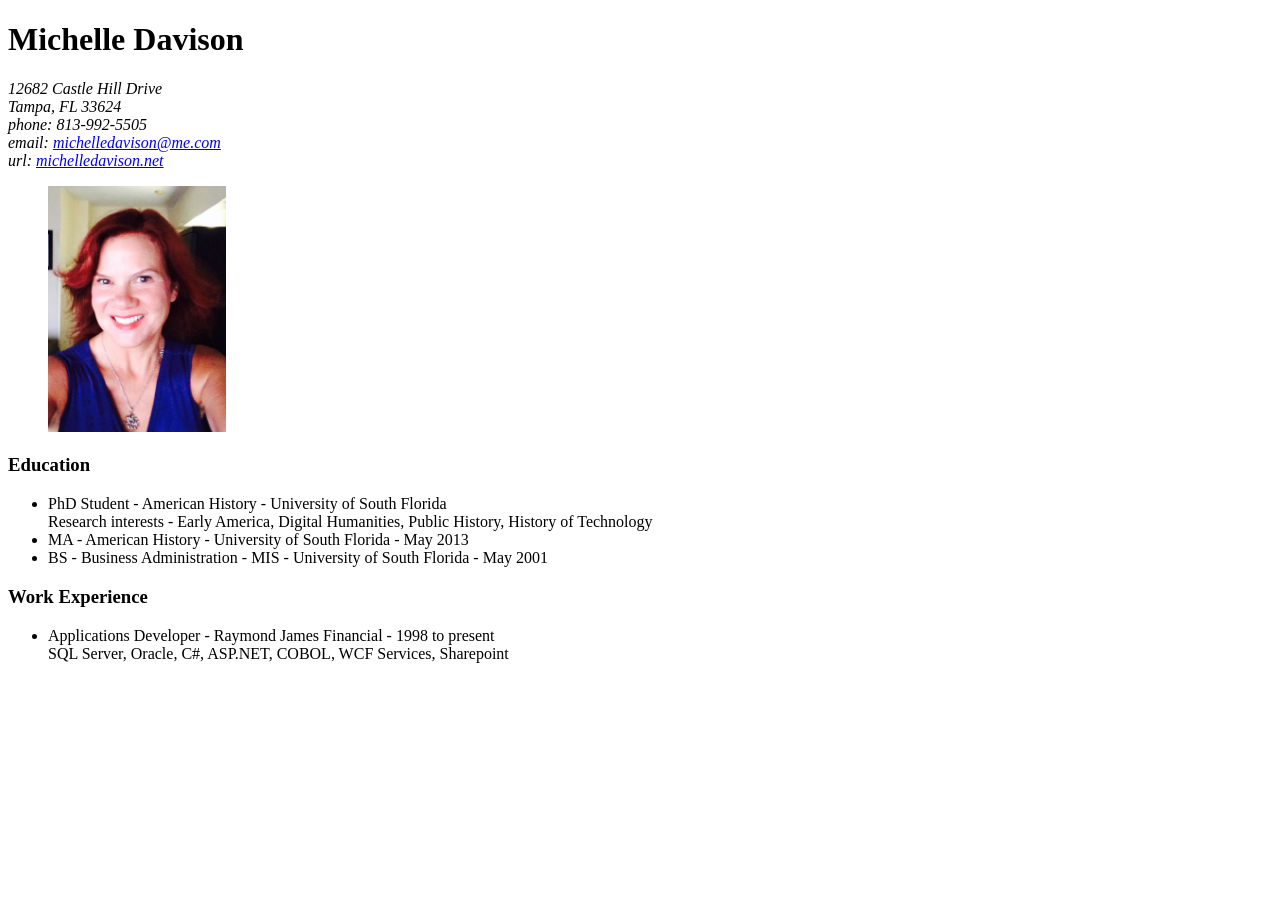
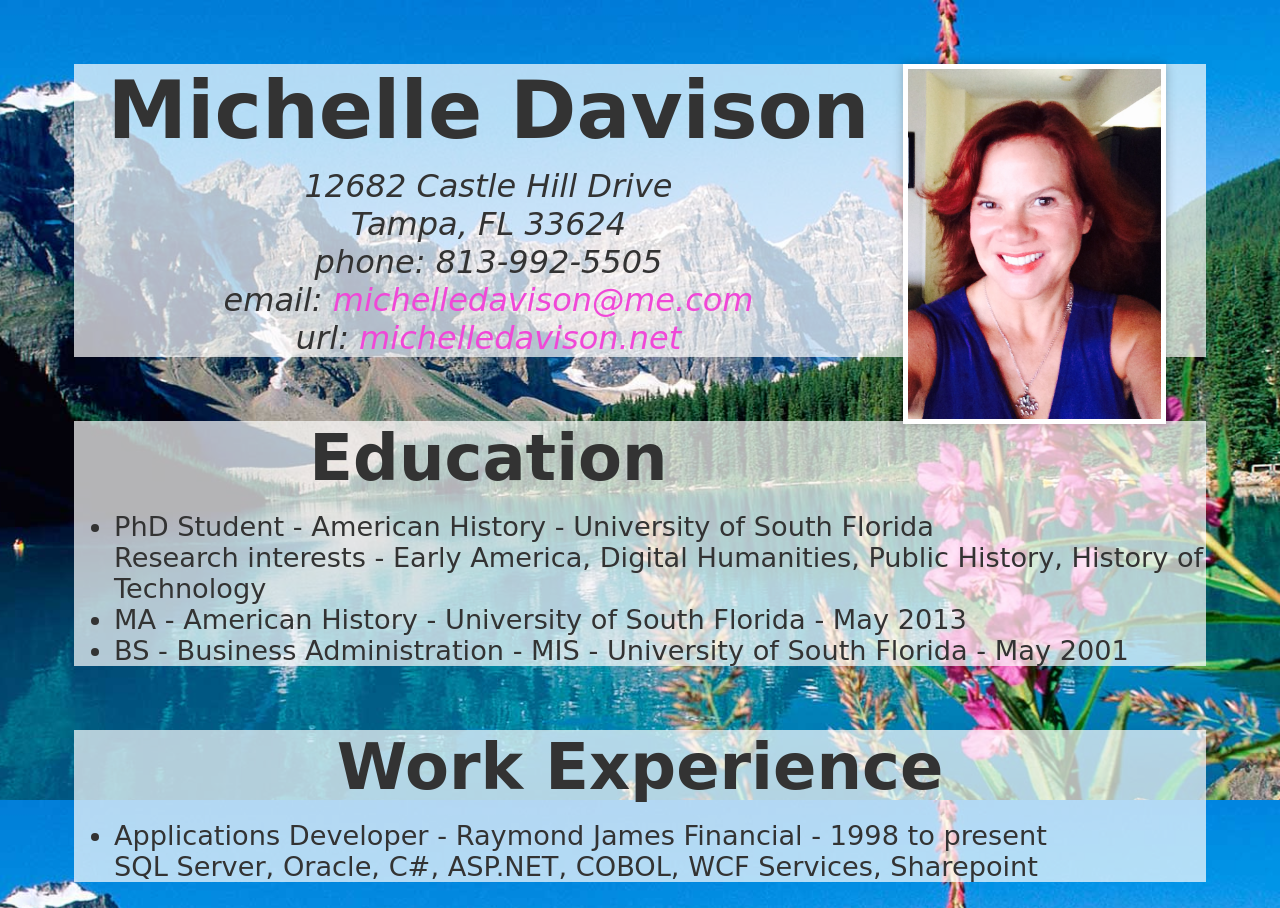
Before and after one commit to MichelleDavison/WebPageHILT, a plain HTML site: page index.html in a window 1280 px wide. Before the commit the page ends 800 px from the top, so only its background shows below. Drawn offline with Linux system fonts and the light colour scheme; a web font is replaced by a local one.

Commit message:
CSS and pictures

```diff
--- a/index.html
+++ b/index.html
@@ -3,12 +3,21 @@
   <head>
     <meta charset=utf-8>
     <title>Michelle Davison CV</title>
-    <link rel="stylesheet" type="text/css" href="../css/style.css">
+    <link href='http://fonts.googleapis.com/css?family=Monsieur+La+Doulaise&subset=latin,latin-ext' rel='stylesheet' type='text/css'>
+    <link href='http://fonts.googleapis.com/css?family=Meie+Script&subset=latin,latin-ext' rel='stylesheet' type='text/css'>
+    <link rel="stylesheet" type="text/css" href="style.css">
   </head>
 
   <body>
     <header>
+     	<section>
+			<figure>
+				<img src="MichelleDavison.JPG" alt="Michelle Davison">
+			</figure>
+    	</section>
+
       <h1>Michelle Davison</h1>
+
       <address>
       	 12682 Castle Hill Drive<br>
       	 Tampa, FL 33624<br>
@@ -20,10 +29,6 @@
 
 
     <main>
-    	<section>
-		<figure>
-			<img src="MichelleDavison.JPG" alt="Michelle Davison" width="15%" height="15%">
-    	</section>
         <section>
           <h3>Education</h3>
           <ul>
--- /dev/null
+++ b/style.css
@@ -0,0 +1,94 @@
+* {
+
+	box-sizing: border-box;
+	-moz-box-sizing: border-box;
+	-webkit-box-sizing: border-box;
+}
+
+html {
+	background-color: #eeeeee;
+	background-image: url('rockies.jpg');
+	background-attachment: fixed;
+	background-repeat: no-repeat;
+	background-size: cover;
+}
+
+body {
+	font-family: 'Meie Script', cursive;
+	color: #333333;
+	width: 90%;
+	/* background-color: white; */
+	padding: 10px;
+	margin: 0px auto;
+	/*box-shadow: 0px 0px 40px rgba(0,0,0,.5);
+	-moz-box-shadow: 0px 0px 40px rgba(0,0,0,.5);
+	-webkit-box-shadow: 0px 0px 40px rgba(0,0,0,.5); */
+}
+
+img {
+	width: 25%;
+	height: 25%;
+	float: right;
+	background: white;
+	padding: 5px;
+	box-shadow: 0 0 10px rgba(0,0,0,.25);
+}
+
+h1 {
+	font-family: 'Monsieur La Doulaise', cursive;
+	font-size: 500%;
+	text-align: center;
+	margin-bottom: 10px;
+}
+
+h3 {
+	font-family: 'Monsieur La Doulaise', cursive;
+	font-size: 400%;
+	text-align: center;
+	margin-bottom: 7px;
+}
+
+address {
+	text-align:center;
+	font-size: 200%;
+}
+
+li {
+	font-size: 170%;
+}
+
+a:link{
+	color: #F048D7;
+	text-decoration:none;
+}
+a:visited{
+	color: #0A4544;
+}
+a:hover{
+	color: #3388cc;
+}
+a:focus{
+	color: #3388cc;
+	background-color: yellow;
+}
+a:active{
+	color: black;
+}
+
+section,
+header {
+	background: white;
+	background: rgba(255,255,255,0.7);
+/*	margin-bottom: 200px;
+	padding: 100 px; */
+
+
+
+@media screen and (min-width: 1000 px) {
+
+	body {
+		width: 500 px;
+		font-size: 125%;
+		background-color: red;
+	}
+}
```
Also changed, not shown: rockies.jpg (added).
